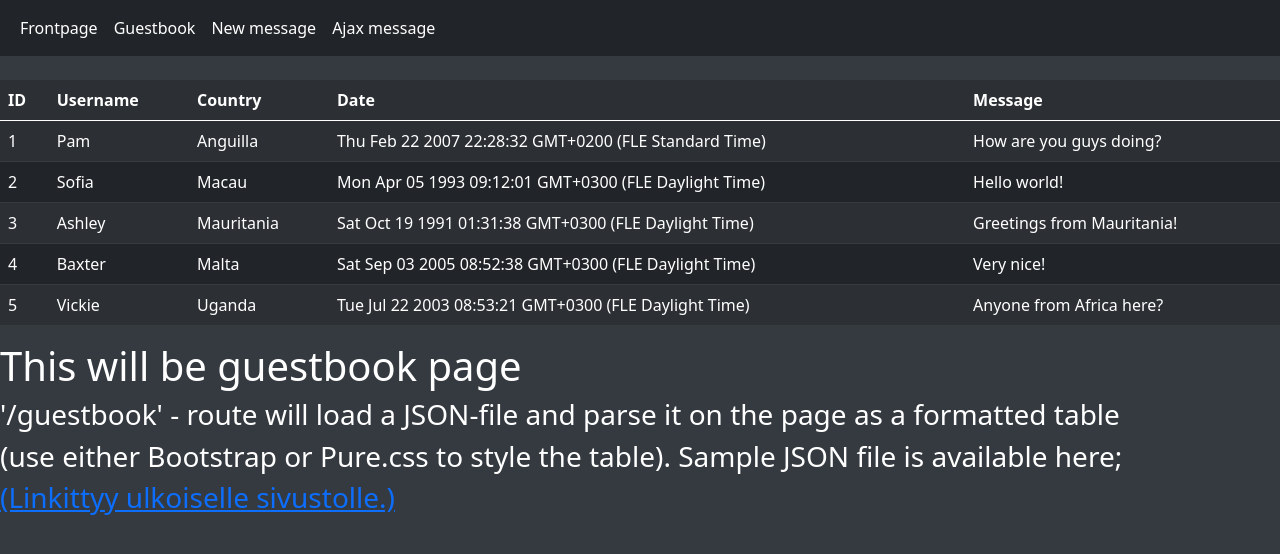
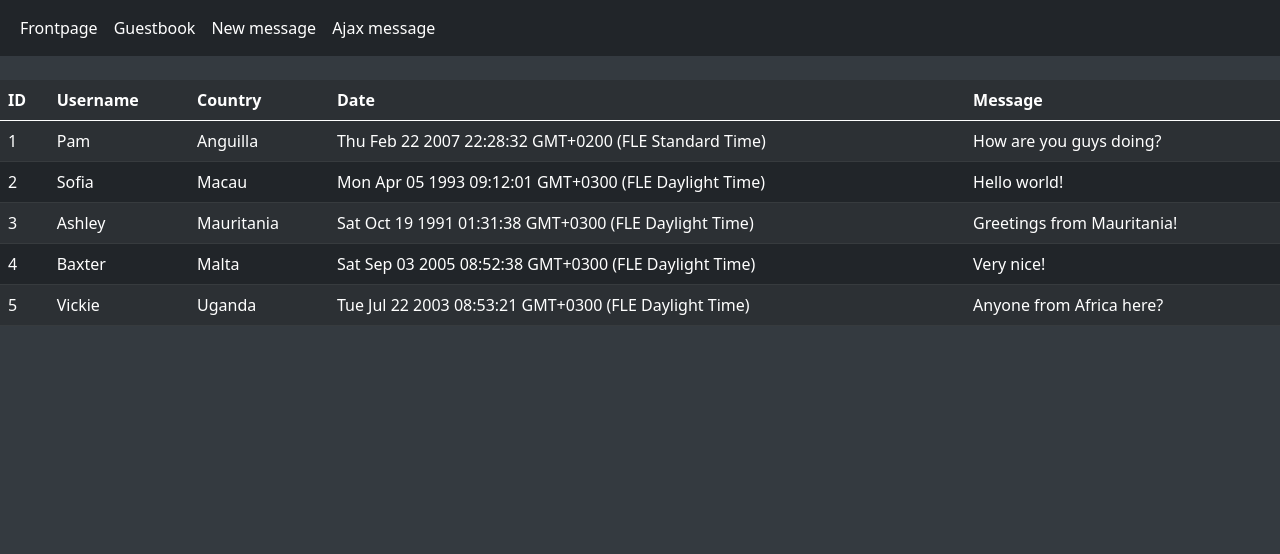
Before and after one commit to jevgenix/Fullstack-Projekti-1, a website: page public/guestbook.html in a window 1280 px wide. Drawn offline with nearby package versions, Linux system fonts and the light colour scheme; files that its build step writes are made by us from their sources.

Commit message:
necessary things deleted

```diff
--- a/public/guestbook.html
+++ b/public/guestbook.html
@@ -13,21 +13,6 @@
     <br />
     <div id="message"></div>
 
-    <h1>This will be guestbook page</h1>
-    <h3>
-      '/guestbook' - route will load a JSON-file and parse it on the page as a
-      formatted table
-    </h3>
-    <h3>
-      (use either Bootstrap or Pure.css to style the table). Sample JSON file is
-      available here;
-    </h3>
-    <h3>
-      <a href="http://pastebin.com/VpbJqSic"
-        >(Linkittyy ulkoiselle sivustolle.)</a
-      >
-    </h3>
-
     <br />
 
     <script type="text/javascript" src="/modules/components.js"></script>
```
Also changed, not shown: public/mainpage.html (+1 -12 lines).
